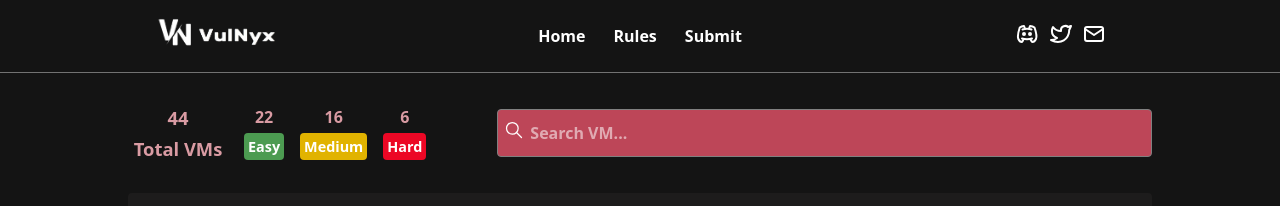
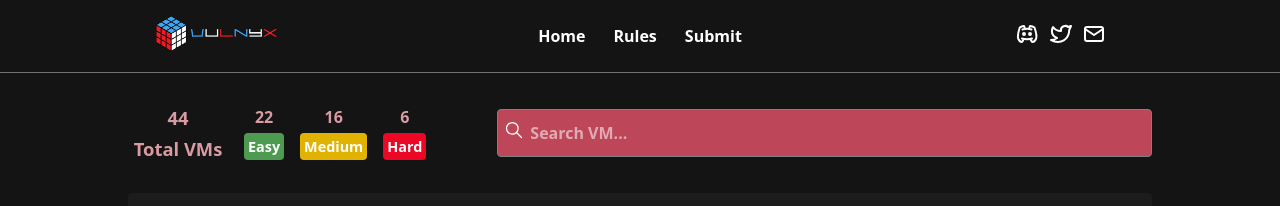
Before and after one commit to VulNyx/vulnyx, a Jekyll site: the page built from index.md, in a window 1280 px wide. Shown: the top 206 px of the page. Built offline with Jekyll 4.4.1, drawn with Linux system fonts in a browser that asks for light colours.

Commit message:
chore: update logos

```diff
--- a/_includes/page_title.html
+++ b/_includes/page_title.html
@@ -1,6 +1,6 @@
 <header>
   <article class="logo-wrapper">
-    <img class="logo" alt="VulNyx website logo" src="/assets/vulnyx-logo.png">
+    <img class="logo" alt="VulNyx website logo" src="/assets/logo-vulnyx.png">
   </article>
   <nav class="navbar">
     <a href="/">Home</a>
--- a/_layouts/common.html
+++ b/_layouts/common.html
@@ -13,7 +13,7 @@
         <meta property="og:url" content="https://vulnyx.com">
         <meta property="og:description" content="Learn and practice cyber security by playing with our VMs.">
         <meta property="og:type" content="website">
-        <meta property="og:image" content="https://vulnyx.com/assets/logo-og.png">
+        <meta property="og:image" content="/assets/vulnyx-logo-centro.png">
         <title>
             {% if page.url != '/' %}
             {% if page.layout == 'bin' %}
```
Also changed, not shown: assets/favicon.png (added), assets/logo-vulnyx.png (added), assets/vulnyx-logo-centro.png (added).
